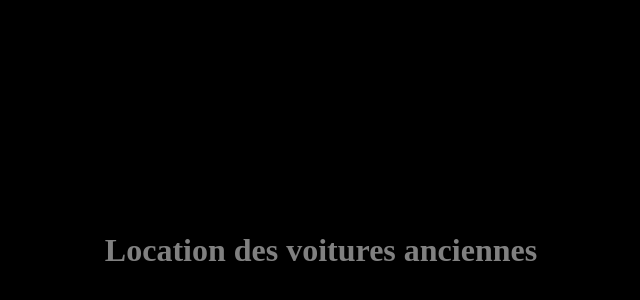
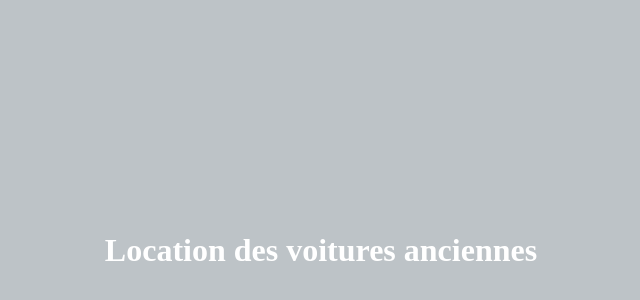
Before and after one commit to Pkenandi/projet1, a plain HTML site: page index.html in a window 1280 px wide. Shown: the part 42-342 px from the top of the page, without its empty margins (319-959 px from the left). Drawn offline with Linux system fonts and the light colour scheme.

Commit message:
Remodification des coleurs

```diff
--- a/index.html
+++ b/index.html
@@ -5,9 +5,9 @@
     <meta charset="UTF-8" />
   </head>
 
-  <body style="background-color:black;">
+  <body style="background-color:#bdc3c7;">
 
-   <h1 style=" color : gray; padding-top : 20%; padding-bottom : 20%; text-align : center;">
+   <h1 style=" color : white; padding-top : 20%; padding-bottom : 20%; text-align : center;">
    Location des voitures anciennes </h1>
 
   </body>
```
